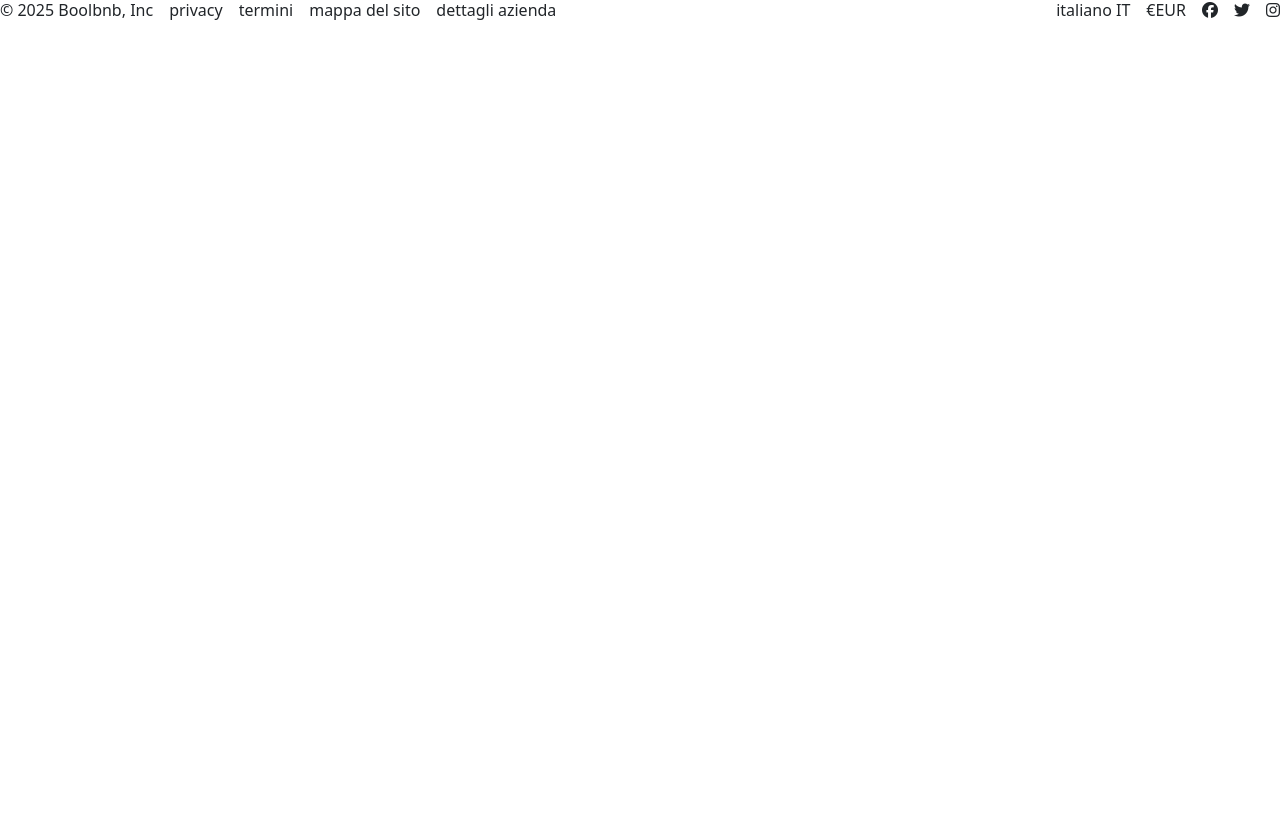
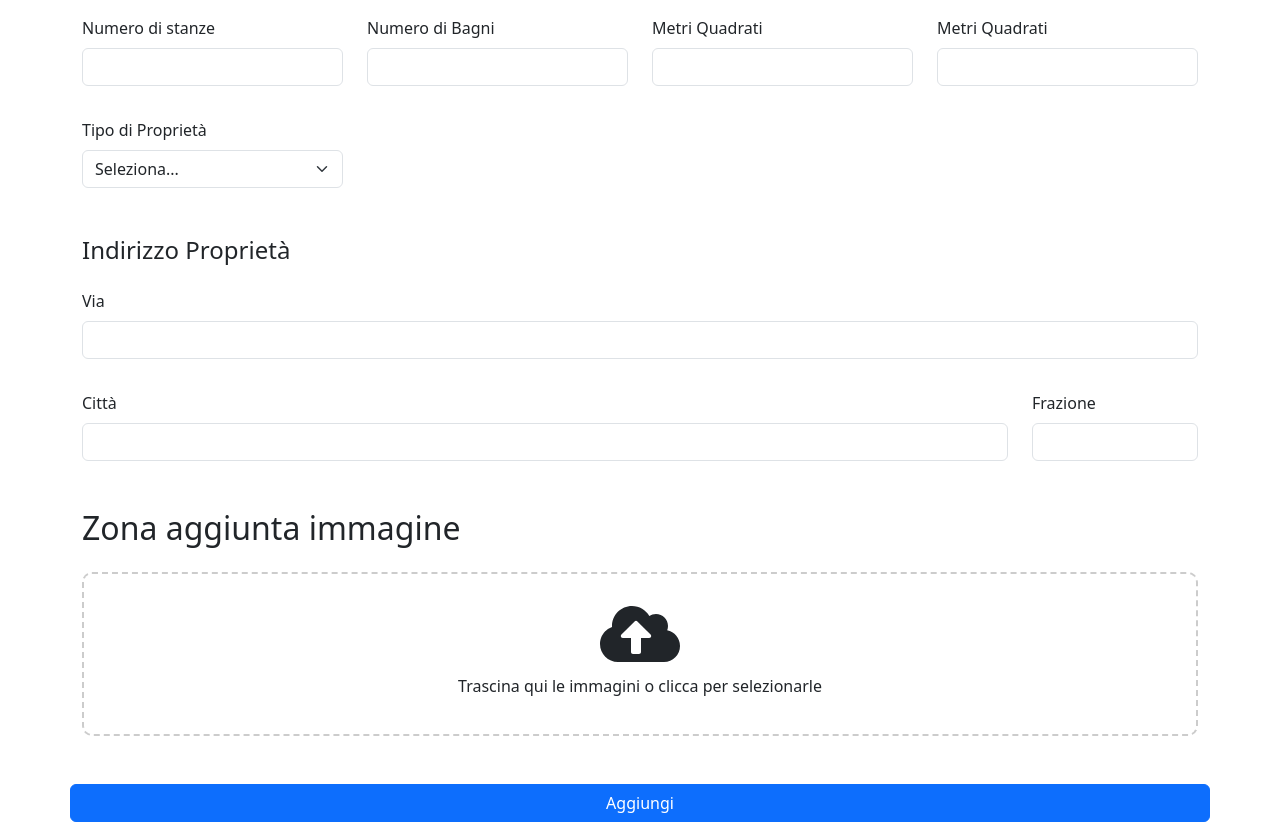
Before and after one commit to Abraxas-7/project-work-fe, a React (Vite) app: page /Affitta in a window 1280 px wide. Shown: the part 386-1210 px from the top of the page. Before the commit the page ends 800 px from the top, so only its background shows below. Built offline with nearby package versions, Linux system fonts and the light colour scheme.

Commit message:
Add image upload functionality to property addition form

```diff
--- a/package.json
+++ b/package.json
@@ -15,6 +15,7 @@
     "bootstrap": "^5.3.3",
     "react": "^19.0.0",
     "react-dom": "^19.0.0",
+    "react-dropzone": "^14.3.5",
     "react-icons": "^5.4.0",
     "react-router-dom": "^7.1.5"
   },
--- a/src/App.jsx
+++ b/src/App.jsx
@@ -12,11 +12,9 @@ function App() {
         <Route path="/" element={<DefaultLayout />}>
           <Route path="Soggiorni" element={<h2>soggiorni</h2>} />
           <Route path="Esperienze" element={<h2>Esperienze</h2>} />
-          <Route path="Affitta" element={<h2>Affitta</h2>} />
+          <Route path="Affitta" element={<AddProperty />} />
 
           <Route index element={<HomePage />} />
-
-          <Route path="AddProperty" element={<AddProperty />} />
         </Route>
       </Routes>
     </BrowserRouter>
--- a/src/components/AddPropertyComponents/AddPropertyComponent.jsx
+++ b/src/components/AddPropertyComponents/AddPropertyComponent.jsx
@@ -1,6 +1,6 @@
-import React from "react";
-import { useState } from "react";
+import React, { useState } from "react";
 import axios from "axios";
+import ImageUpload from "./ImageUploadComponent";
 
 function AddPropertyComponent() {
   const [formData, setFormData] = useState({
@@ -9,12 +9,15 @@ function AddPropertyComponent() {
     contact_email: "",
     rooms: "",
     bathrooms: "",
+    beds: "",
     square_meters: "",
     property_type: "",
     adress_road: "",
     adress_city: "",
     adress_hick_town: "",
   });
+
+  const [images, setImages] = useState([]);
 
   const handleChange = (e) => {
     setFormData({
@@ -23,10 +26,40 @@ function AddPropertyComponent() {
     });
   };
 
-  const handleSubmit = (e) => {
+  const handleSubmit = async (e) => {
     e.preventDefault();
 
     console.log(formData);
+
+    try {
+      const response1 = await axios.post(
+        "http://localhost:3000/api/properties",
+        formData
+      );
+
+      console.log("Prima risposta:", response1.data);
+
+      const newPropertyId = response1.data.properties_id;
+
+      const formDataFiles = new FormData();
+      formDataFiles.append("id", newPropertyId);
+
+      images.forEach((file) => {
+        formDataFiles.append("images", file);
+      });
+
+      const response2 = await axios.post(
+        `http://localhost:3000/api/images/${newPropertyId}/upload-images`,
+        formDataFiles,
+        {
+          headers: { "Content-Type": "multipart/form-data" },
+        }
+      );
+
+      console.log("Seconda risposta:", response2.data);
+    } catch (error) {
+      console.error("Errore nella richiesta:", error);
+    }
   };
 
   return (
@@ -75,6 +108,7 @@ function AddPropertyComponent() {
               />
             </div>
           </div>
+
           <div className="row">
             <div className="col-md-3 col-sm-6 py-3">
               <label htmlFor="rooms" className="form-label">
@@ -89,6 +123,7 @@ function AddPropertyComponent() {
                 required
               />
             </div>
+
             <div className="col-md-3 col-sm-6 py-3">
               <label htmlFor="bathrooms" className="form-label">
                 Numero di Bagni
@@ -102,6 +137,7 @@ function AddPropertyComponent() {
                 required
               />
             </div>
+
             <div className="col-md-3 col-sm-6 py-3">
               <label htmlFor="square_meters" className="form-label">
                 Metri Quadrati
@@ -115,6 +151,21 @@ function AddPropertyComponent() {
                 required
               />
             </div>
+
+            <div className="col-md-3 col-sm-6 py-3">
+              <label htmlFor="beds" className="form-label">
+                Metri Quadrati
+              </label>
+              <input
+                type="number"
+                className="form-control"
+                id="beds"
+                value={formData.beds}
+                onChange={handleChange}
+                required
+              />
+            </div>
+
             <div className="col-md-3 col-sm-6 py-3">
               <label htmlFor="property_type" className="form-label">
                 Tipo di Proprietà
@@ -183,10 +234,11 @@ function AddPropertyComponent() {
 
         <div className="py-3">
           <h2>Zona aggiunta immagine</h2>
+          <ImageUpload onFilesSelected={setImages} />
         </div>
 
         <div className="py-3 row d-flex justify-content-center">
-          <button type="submit" className="btn btn-primary col-md-8 col-sm-10">
+          <button type="submit" className="btn btn-primary">
             Aggiungi
           </button>
         </div>
--- /dev/null
+++ b/src/components/AddPropertyComponents/ImageUploadComponent.jsx
@@ -0,0 +1,87 @@
+import React, { useState, useEffect } from "react";
+import { useDropzone } from "react-dropzone";
+import { FaCloudUploadAlt } from "react-icons/fa";
+
+import style from "./ImageUploadComponent.module.css";
+
+function ImageUpload({ onFilesSelected }) {
+  const [images, setImages] = useState([]);
+
+  const { getRootProps, getInputProps } = useDropzone({
+    multiple: true,
+    accept: "image/*",
+    onDrop: (acceptedFiles) => {
+      setImages((prevImages) => {
+        const updatedImages = [...prevImages, ...acceptedFiles];
+
+        onFilesSelected(updatedImages);
+
+        return updatedImages;
+      });
+    },
+  });
+
+  const removeImage = (index) => {
+    setImages((prevImages) => {
+      const updatedImages = prevImages.filter((_, i) => i !== index);
+
+      onFilesSelected(updatedImages);
+
+      return updatedImages;
+    });
+  };
+
+  useEffect(() => {
+    return () => {
+      // Revoca gli oggetti URL quando il componente viene smontato
+      images.forEach((file) => URL.revokeObjectURL(file.preview));
+    };
+  }, [images]);
+
+  return (
+    <div className="py-3">
+      <div {...getRootProps()} className={style.dropzone}>
+        <input {...getInputProps()} />
+        <div>
+          <FaCloudUploadAlt className={style.icon} />
+          <p>Trascina qui le immagini o clicca per selezionarle</p>
+        </div>
+      </div>
+
+      <div className="row">
+        {images.map((file, index) => (
+          <div
+            key={index}
+            className="col-md-6 col-12 d-flex align-items-center py-2"
+          >
+            <div className="image-item w-100 d-flex align-items-center justify-content-between">
+              <img
+                src={URL.createObjectURL(file)}
+                alt="preview"
+                className="img-thumbnail me-3"
+                style={{
+                  maxWidth: "70px",
+                  height: "70px",
+                  objectFit: "cover",
+                }}
+              />
+              <span className="flex-grow-1">{file.name}</span>
+              <button
+                type="button"
+                className="btn btn-danger btn-sm"
+                onClick={(e) => {
+                  e.stopPropagation();
+                  removeImage(index);
+                }}
+              >
+                Elimina
+              </button>
+            </div>
+          </div>
+        ))}
+      </div>
+    </div>
+  );
+}
+
+export default ImageUpload;
--- /dev/null
+++ b/src/components/AddPropertyComponents/ImageUploadComponent.module.css
@@ -0,0 +1,16 @@
+.dropzone {
+  border: 2px dashed #ccc;
+  border-radius: 10px;
+
+  padding: 20px;
+  cursor: pointer;
+  text-align: center;
+}
+
+.dropzone:hover {
+  background-color: #f5f5f5;
+}
+
+.icon {
+  font-size: 5rem;
+}
```
